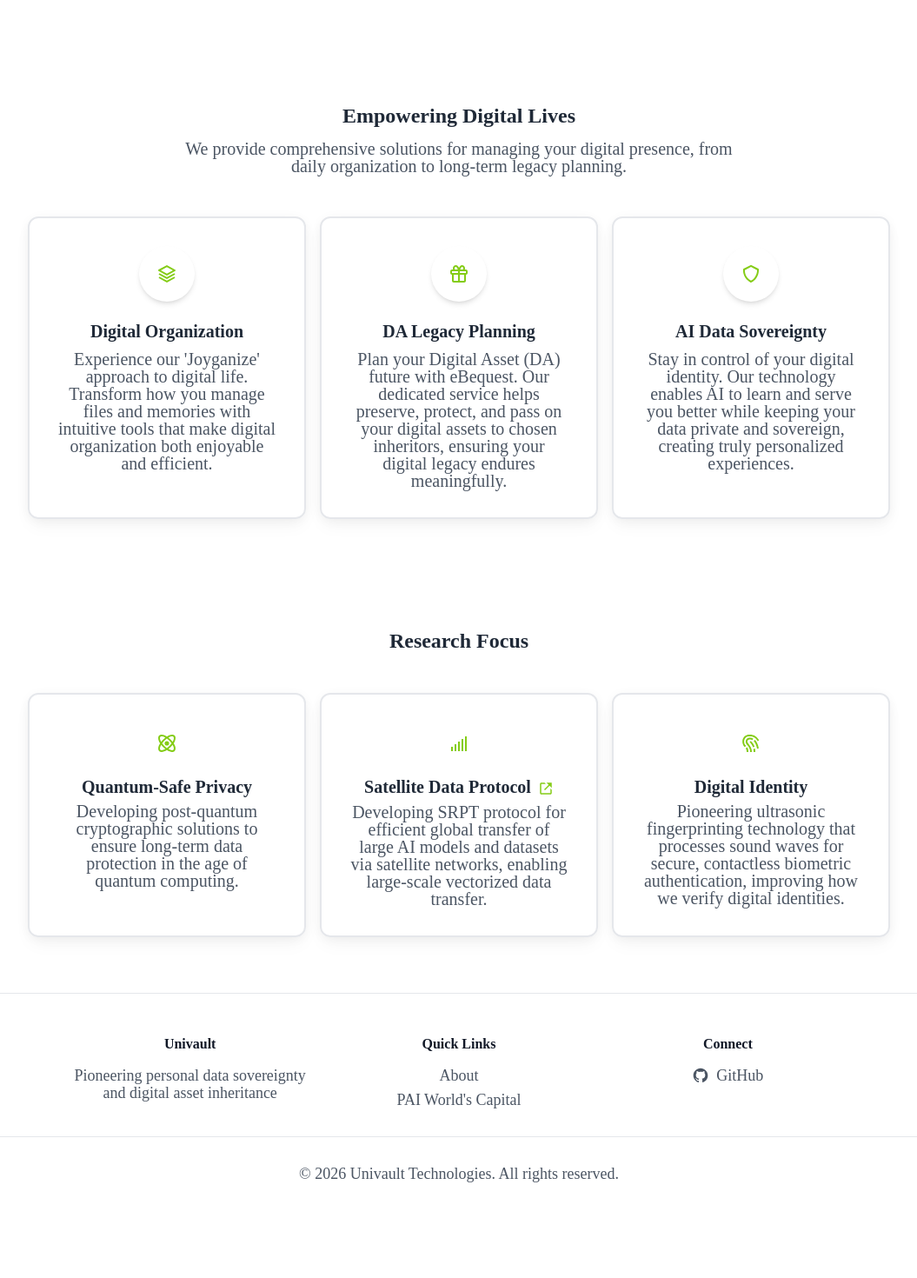
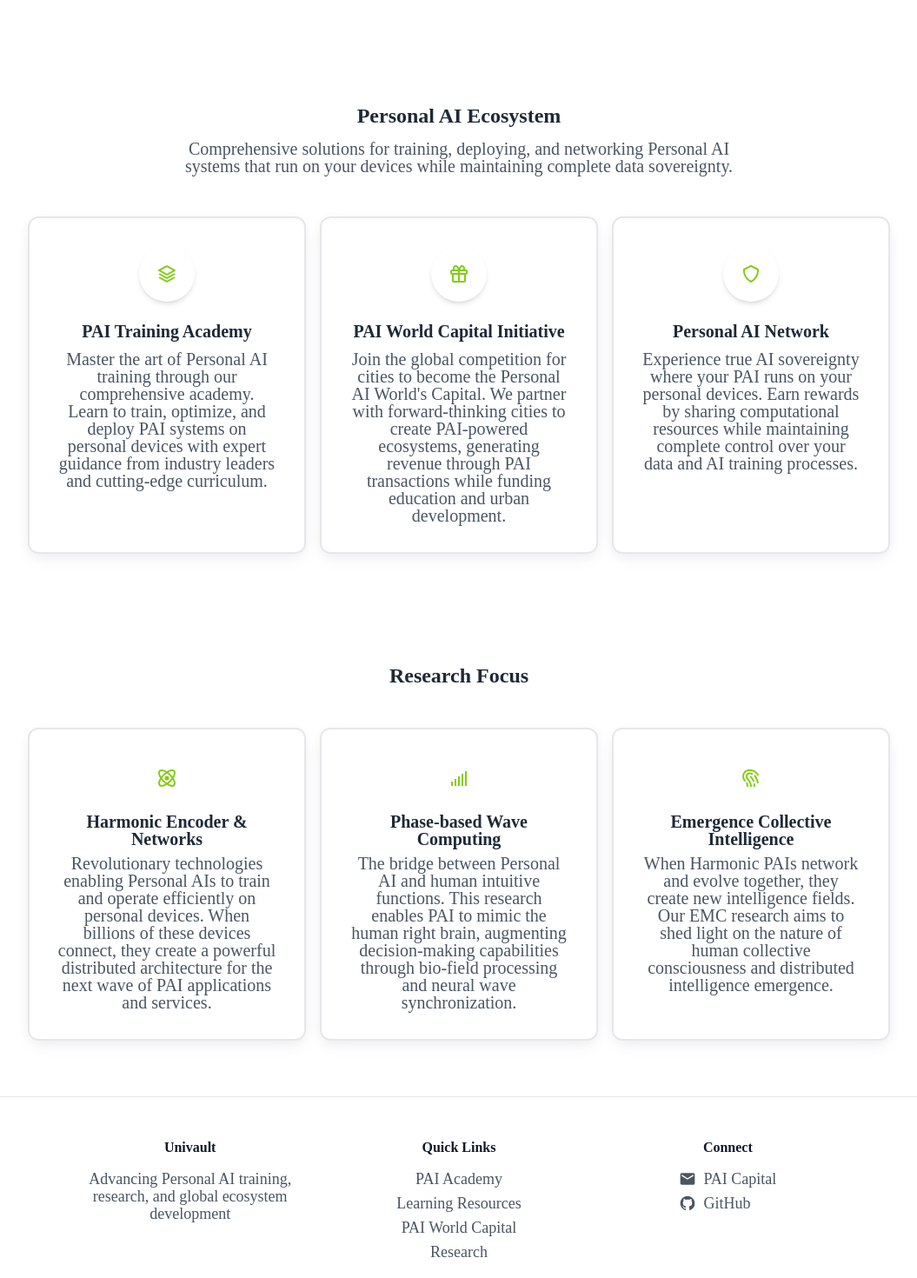
Before and after one commit to univault-org/md-next, a Next.js app: page / in a window 1280 px wide. Shown: the part 540-2010 px from the top of the page at 87% size, without its empty margins (112-1167 px from the left). Before the commit the page ends 1948 px from the top, so only its background shows below. Built offline with nearby package versions, Linux system fonts and the light colour scheme.

Commit message:
update texts homepage

```diff
--- a/src/components/layout/Footer.js
+++ b/src/components/layout/Footer.js
@@ -12,7 +12,7 @@ export default function Footer() {
               Univault
             </h3>
             <p className="text-neutral-600 dark:text-neutral-400">
-              Pioneering personal data sovereignty and digital asset inheritance
+              Advancing Personal AI training, research, and global ecosystem development
             </p>
           </div>
 
@@ -24,10 +24,18 @@ export default function Footer() {
             <ul className="space-y-2">
               <li>
                 <Link
-                  href="/about"
+                  href="/paiTraining"
                   className="text-neutral-600 dark:text-neutral-400 hover:text-primary-600 dark:hover:text-primary-400"
                 >
-                  About
+                  PAI Academy
+                </Link>
+              </li>
+              <li>
+                <Link
+                  href="/paiTraining/resources"
+                  className="text-neutral-600 dark:text-neutral-400 hover:text-primary-600 dark:hover:text-primary-400"
+                >
+                  Learning Resources
                 </Link>
               </li>
               <li>
@@ -35,7 +43,15 @@ export default function Footer() {
                   href="/projects/PAI-World-Capital"
                   className="text-neutral-600 dark:text-neutral-400 hover:text-primary-600 dark:hover:text-primary-400"
                 >
-                  PAI World's Capital
+                  PAI World Capital
+                </Link>
+              </li>
+              <li>
+                <Link
+                  href="/research"
+                  className="text-neutral-600 dark:text-neutral-400 hover:text-primary-600 dark:hover:text-primary-400"
+                >
+                  Research
                 </Link>
               </li>
             </ul>
@@ -47,6 +63,15 @@ export default function Footer() {
               Connect
             </h3>
             <div className="space-y-2">
+              <a
+                href="mailto:pai-capital@univault.org"
+                className="text-neutral-600 dark:text-neutral-400 hover:text-primary-600 dark:hover:text-primary-400 flex items-center space-x-2"
+              >
+                <svg className="h-5 w-5" fill="currentColor" viewBox="0 0 24 24">
+                  <path d="M20 4H4c-1.1 0-1.99.9-1.99 2L2 18c0 1.1.9 2 2 2h16c1.1 0 2-.9 2-2V6c0-1.1-.9-2-2-2zm0 4l-8 5-8-5V6l8 5 8-5v2z"/>
+                </svg>
+                <span>PAI Capital</span>
+              </a>
               <a
                 href="https://github.com/Univault-org"
                 target="_blank"
--- a/src/pages/index.js
+++ b/src/pages/index.js
@@ -15,21 +15,21 @@ import {
 export default function Home({ content, metadata }) {
   const services = [
     {
-      title: "Digital Organization",
+      title: "PAI Training Academy",
       description:
-        "Experience our 'Joyganize' approach to digital life. Transform how you manage files and memories with intuitive tools that make digital organization both enjoyable and efficient.",
+        "Master the art of Personal AI training through our comprehensive academy. Learn to train, optimize, and deploy PAI systems on personal devices with expert guidance from industry leaders and cutting-edge curriculum.",
       icon: <BiLayer className="text-3xl" />,
     },
     {
-      title: "DA Legacy Planning",
+      title: "PAI World Capital Initiative",
       description:
-        "Plan your Digital Asset (DA) future with eBequest. Our dedicated service helps preserve, protect, and pass on your digital assets to chosen inheritors, ensuring your digital legacy endures meaningfully.",
+        "Join the global competition for cities to become the Personal AI World's Capital. We partner with forward-thinking cities to create PAI-powered ecosystems, generating revenue through PAI transactions while funding education and urban development.",
       icon: <BiGift className="text-3xl" />,
     },
     {
-      title: "AI Data Sovereignty",
+      title: "Personal AI Network",
       description:
-        "Stay in control of your digital identity. Our technology enables AI to learn and serve you better while keeping your data private and sovereign, creating truly personalized experiences.",
+        "Experience true AI sovereignty where your PAI runs on your personal devices. Earn rewards by sharing computational resources while maintaining complete control over your data and AI training processes.",
       icon: <BiShield className="text-3xl" />,
     },
   ];
@@ -37,18 +37,18 @@ export default function Home({ content, metadata }) {
 
   const researchAreas = [
     {
-      title: "Quantum-Safe Privacy",
-      description: "Developing post-quantum cryptographic solutions to ensure long-term data protection in the age of quantum computing.",
+      title: "Harmonic Encoder & Networks",
+      description: "Revolutionary technologies enabling Personal AIs to train and operate efficiently on personal devices. When billions of these devices connect, they create a powerful distributed architecture for the next wave of PAI applications and services.",
       icon: <BiAtom className="text-3xl" />,
     },
     {
-        title: "Satellite Data Protocol",
-        description: "Developing SRPT protocol for efficient global transfer of large AI models and datasets via satellite networks, enabling large-scale vectorized data transfer.",
+        title: "Phase-based Wave Computing",
+        description: "The bridge between Personal AI and human intuitive functions. This research enables PAI to mimic the human right brain, augmenting decision-making capabilities through bio-field processing and neural wave synchronization.",
         icon: <BiSignal5 className="text-3xl" />,
       },
       {
-        title: "Digital Identity",
-        description: "Pioneering ultrasonic fingerprinting technology that processes sound waves for secure, contactless biometric authentication, improving how we verify digital identities.",
+        title: "Emergence Collective Intelligence",
+        description: "When Harmonic PAIs network and evolve together, they create new intelligence fields. Our EMC research aims to shed light on the nature of human collective consciousness and distributed intelligence emergence.",
         icon: <BiFingerprint className="text-3xl" />,
       }
   ];
@@ -93,14 +93,14 @@ export default function Home({ content, metadata }) {
                   href="/paiTraining"
                   className="inline-flex items-center px-6 py-3 rounded-lg bg-primary-500 hover:bg-primary-600 text-white font-medium transition-colors"
                 >
-                  Programs & Certifications
+                  Join PAI Academy
                   <i className="bi bi-arrow-right ml-2"></i>
                 </Link>
                 <Link
-                  href="/paiTraining/resources"
+                  href="/projects/PAI-World-Capital"
                   className="inline-flex items-center px-6 py-3 rounded-lg bg-neutral-100 hover:bg-neutral-200 dark:bg-neutral-700 dark:hover:bg-neutral-600 text-neutral-700 dark:text-neutral-100 font-medium transition-colors"
                 >
-                  Explore Learning Resources
+                  PAI World Capital
                   <i className="bi bi-info-circle ml-2"></i>
                 </Link>
               </div>
@@ -112,11 +112,10 @@ export default function Home({ content, metadata }) {
       {/* Services Section */}
       <section className="max-w-5xl mx-auto px-4 py-8 md:py-16">
         <h2 className="text-3xl font-bold text-center mb-4 text-neutral-800 dark:text-neutral-100">
-          Empowering Digital Lives
+          Personal AI Ecosystem
         </h2>
         <p className="text-center mb-12 text-2xl md:text-2xl text-neutral-600 dark:text-neutral-400 max-w-2xl mx-auto">
-          We provide comprehensive solutions for managing your digital presence,
-          from daily organization to long-term legacy planning.
+          Comprehensive solutions for training, deploying, and networking Personal AI systems that run on your devices while maintaining complete data sovereignty.
         </p>
         <div className="grid md:grid-cols-3 gap-4">
           {services.map((service) => (
--- a/src/pages/paiTraining/resources.js
+++ b/src/pages/paiTraining/resources.js
@@ -292,7 +292,7 @@ export default function LearningResources() {
                     </div>
                     <button
                       onClick={() => setShowAIAssistant(false)}
-                      className="p-2 hover:bg-white/20 rounded-lg transition-colors"
+                      className="p-2 bg-white/20 hover:bg-white/40 rounded-lg transition-colors"
                     >
                       <BiX className="text-xl" />
                     </button>
```
